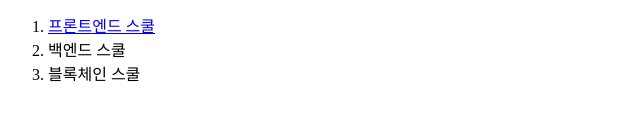
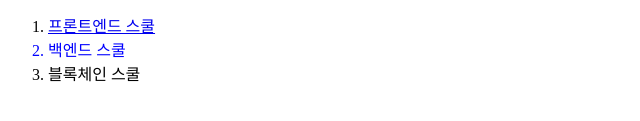
Before and after one commit to LeeSeo-0o0/LeeSeo-0o0.github.io, a plain HTML site: page index.html in a window 1280 px wide. Shown: the part 195-316 px from the top of the page, without its empty margins (0-640 px from the left). Drawn offline with Linux system fonts and the light colour scheme.

Commit message:
coding 클래스에 css적용

```diff
--- a/index.html
+++ b/index.html
@@ -27,7 +27,7 @@
 
         <ol>
             <li><a href="#" target="_blank">프론트엔드 스쿨</a></li>
-            <li>백엔드 스쿨</li>
+            <li class="coding">백엔드 스쿨</li>
             <li>블록체인 스쿨</li>
         </ol>
     </div>
--- a/style.css
+++ b/style.css
@@ -2,4 +2,10 @@ h1 {
     color: brown
 }
 
-/* h1 색깔을 브라운으로적용한다 */
+/* h1 색깔을 브라운으로적용한다
+특정태그 (h1)인 모든것을 찾아서 적용시킨다.
+주의점으로는 특정태그가 반복되어 사용되기 때문에 타겟팅하여 적용이 필요 */
+
+.coding {
+    color: blue;
+}
```
